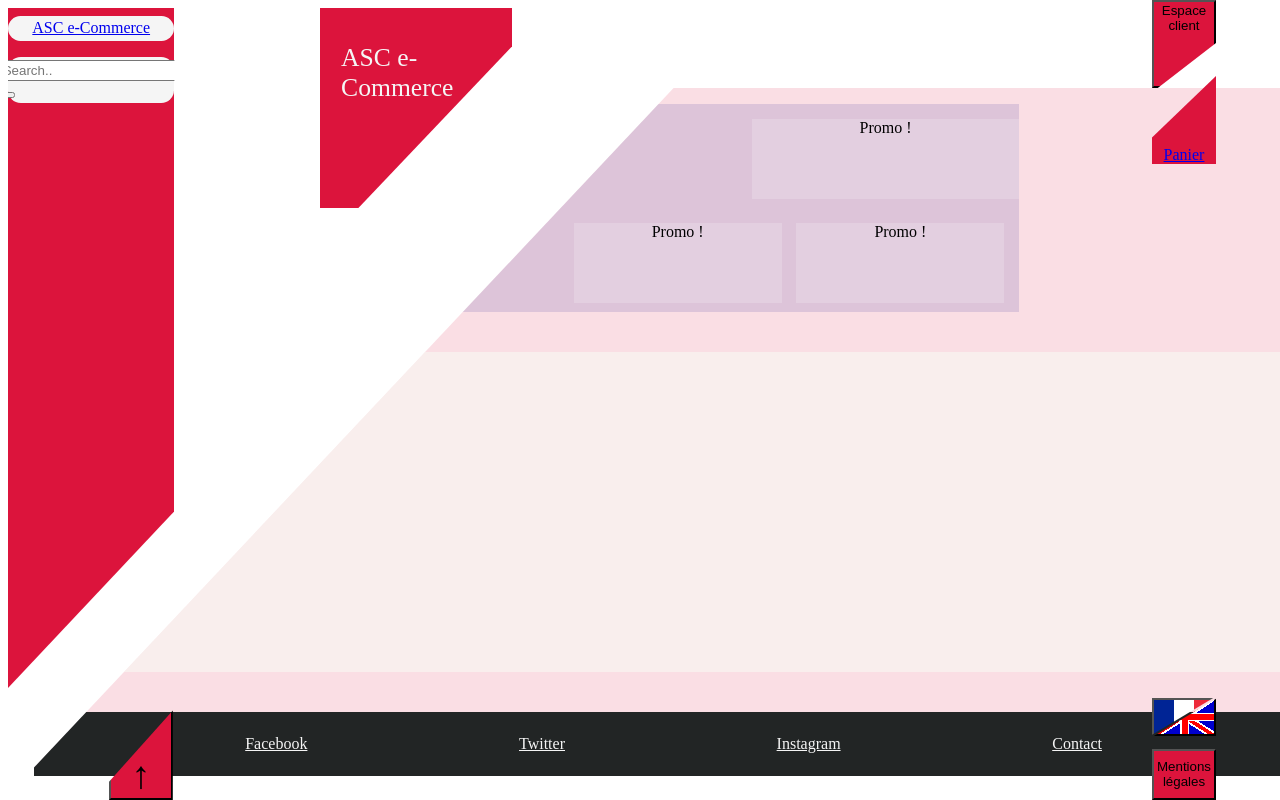
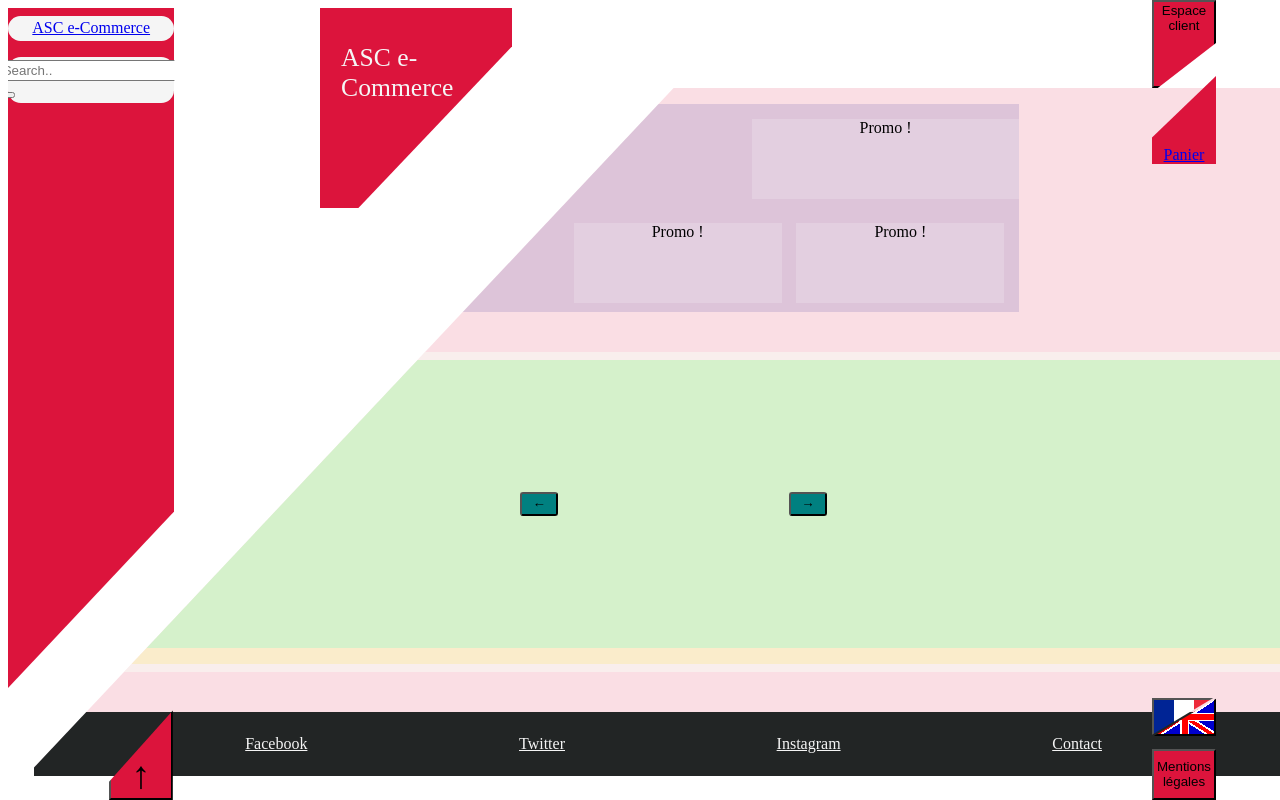
Before and after one commit to rfayard/ASC-e-com, a Symfony app: template templates/home_page/index.html.twig in a window 1280 px wide. Run offline with Twig, Linux system fonts and the light colour scheme; the template is opened without the code that fills it, so the values that code supplies are empty; style sheets or scripts are compiled from the project's sources; some libraries are stand-ins or nearby versions.

Commit message:
retouches css et ajout carousel à 80% fonctionnel

```diff
--- a/assets/css/home.css
+++ b/assets/css/home.css
@@ -560,12 +560,90 @@ body{
 
 .carouselContainer{
     display: flex;
+    flex-direction: column;
+    flex-wrap: wrap;
+    align-content: space-between;
     width: 100%;
     justify-content: center;
     height: 40vh;
     background-color: rgba(247, 255, 247, 0.472);
     margin-top: 5vh;
     margin-bottom: 5vh;
+}
+
+.carousel{
+    display: flex;
+    width: 100%;
+    height: 90%;
+    background-color: rgba(0, 255, 0, 0.144);
+    justify-content: center;
+    align-items: center;
+}
+
+.carouselDotsContainer{
+    display: flex;
+    width: 100%;
+    height: 5%;
+    background-color: rgba(255, 217, 0, 0.144);
+    align-content: center;
+    justify-content: center;
+}
+
+.carouselDots{
+    display: flex;
+    width: 2vw;
+    height: 1vh;
+    border-radius: 3px;
+    background-color: teal;
+}
+
+.activeCarouselDot{
+    display: flex;
+    width: 3vw;
+    height: 1.8vh;
+    border-radius: 3px;
+    background-color: rgb(128, 0, 17);
+}
+
+.sliderRightButton{
+    display: flex;
+    justify-content: center;
+    width: 3vw;
+    height: 3vh;
+    border-radius: 3px;
+    background-color: teal;
+    margin-left: 9%;
+}
+
+.sliderLeftButton{
+    display: flex;
+    justify-content: center;
+    width: 3vw;
+    height: 3vh;
+    border-radius: 3px;
+    background-color: teal;
+    margin-right: 9%;
+}
+
+.carouselSlideInactive{
+    display: none;
+    width: 6vw;
+    height: 6vw;
+    background-color: rgb(128, 0, 17);
+    margin-left: 2%;
+}
+
+.carouselSlideActive{
+    display: flex;
+    justify-content: center;
+    align-items: center;
+    font-size: 1vh;
+    width: 6vw;
+    height: 12vw;
+    background-color: rgb(128, 0, 17);
+    color: whitesmoke;
+    margin-right: 2.5%;
+    margin-left: 2.5%;
 }
 
 .footer{
--- a/templates/home_page/index.html.twig
+++ b/templates/home_page/index.html.twig
@@ -58,7 +58,18 @@
                 </div>
 
                 <div class="carouselContainer">
-
+                    <div class="carousel">
+                    <button class="sliderLeftButton" id="leftArrow">←</button>
+                        {% for categories in categories %}
+                         <a class="carouselSlide" id="slideId{{categories.id}}" href="">{{categories.name}}</a>
+                        {% endfor %}
+                    <button class="sliderRightButton" id="rightArrow">→</button>
+                    </div>
+                    <div class="carouselDotsContainer">
+                        {% for categories in categories %}
+                        <button class="carouselDots" id="slideDot{{categories.id}}"></button>
+                        {% endfor %}
+                    </div>
 
                 </div>
 
@@ -95,8 +106,3 @@
     </body>
 
 </html>
-
-
-    {# {% for category in categories %}
-        <a href="{{ path('category', {'id': category.id}) }}"> {{ category.name }}</a>
-    {% endfor %} #}
```
Also changed, not shown: assets/js/home.js (+85 -1 lines).
